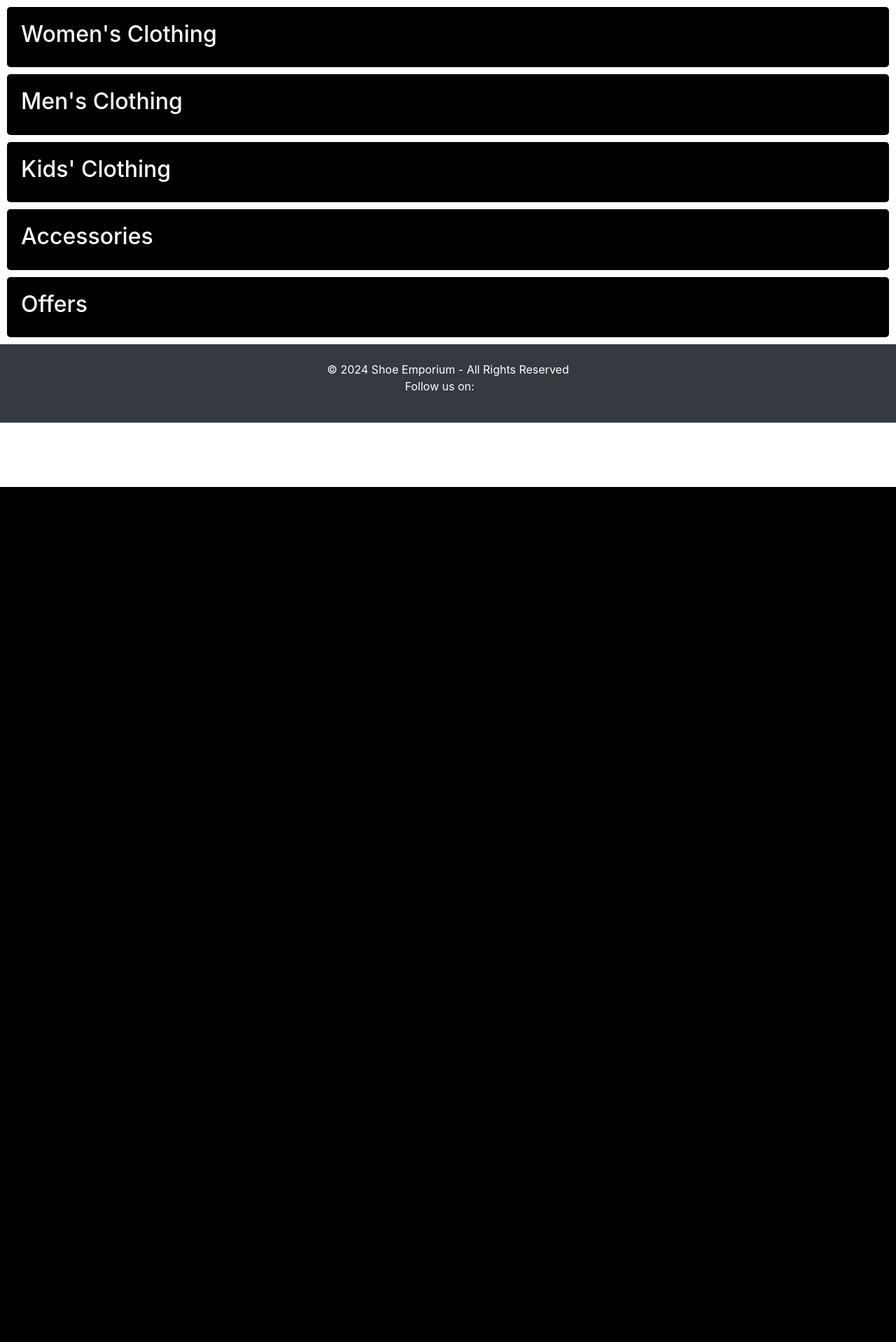
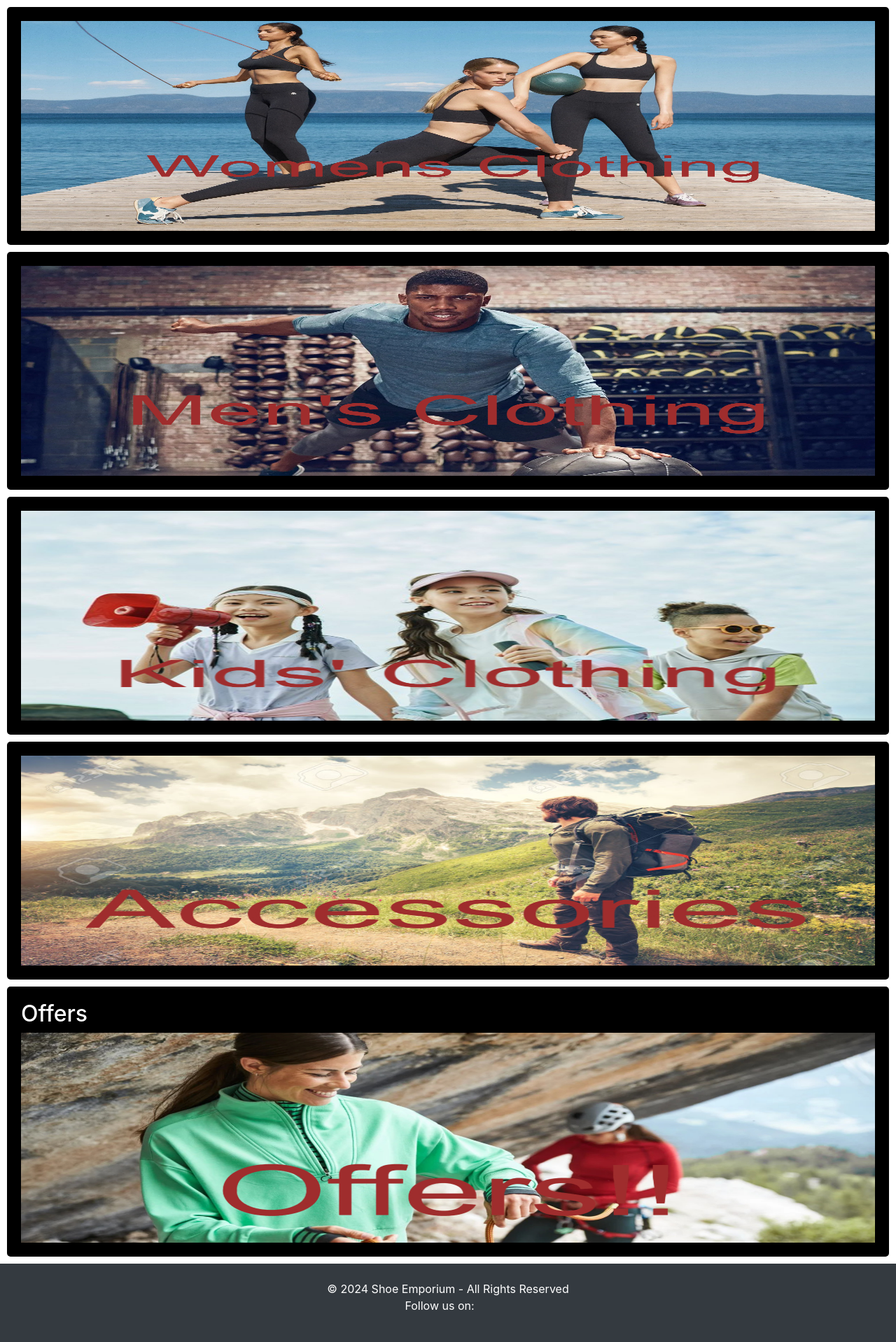
Before and after one commit to ItMeRio/Group-Project, a PHP site: page / in a window 1280 px wide. Shown: the part 104-2022 px from the top of the page at 70% size. Before the commit the page ends 800 px from the top, so only its background shows below. Run offline with PHP 8.4, Linux system fonts and the light colour scheme.

Commit message:
home page
added images to home page

```diff
--- a/webpages/index.php
+++ b/webpages/index.php
@@ -3,6 +3,9 @@
 <head>
   <?php include_once("includes/include.php") ?>
   <style>
+    body{
+      width = 100%;
+    }
     .category-box {
       background-color: black;
       color: white;
@@ -21,24 +24,20 @@
   <main>
     <div class="category-boxes">
       <div class="category-box">
-        <h2>Women's Clothing</h2>
-        <!-- Add content for women's clothing category -->
+        <img src = "womensclothing.jpg" width="100%" height="300px"/>
       </div>
       <div class="category-box">
-        <h2>Men's Clothing</h2>
-        <!-- Add content for men's clothing category -->
+        <img src = "mensclothing.jpg" width="100%" height="300px"/>
       </div>
       <div class="category-box">
-        <h2>Kids' Clothing</h2>
-        <!-- Add content for kids' clothing category -->
+        <img src = "kidsclothing.jpg" width="100%" height="300px"/>
       </div>
       <div class="category-box">
-        <h2>Accessories</h2>
-        <!-- Add content for accessories category -->
+      <img src = "accessories.jpg" width="100%" height="300px"/>
       </div>
       <div class="category-box">
         <h2>Offers</h2>
-        <!-- Add content for offers category -->
+        <img src = "offers.jpg" width="100%" height="300px"/>
       </div>
     </div>
   </main>
```
Also changed, not shown: webpages/accessories.jpg (added), webpages/kidsclothing.jpg (added), webpages/mensclothing.jpg (added), webpages/offers.jpg (added), webpages/womensclothing.jpg (added).
